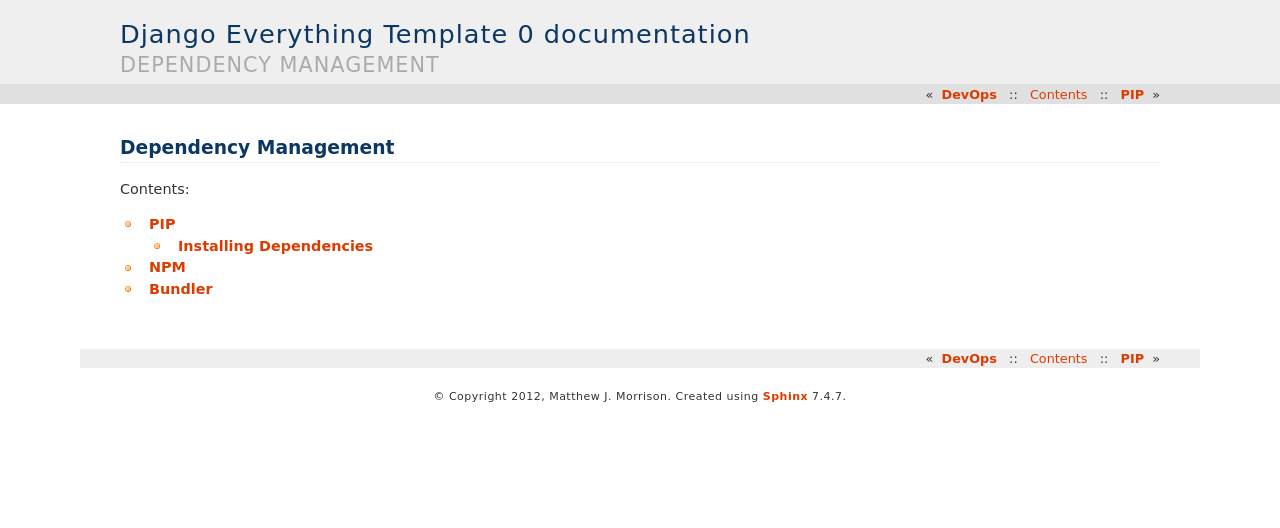
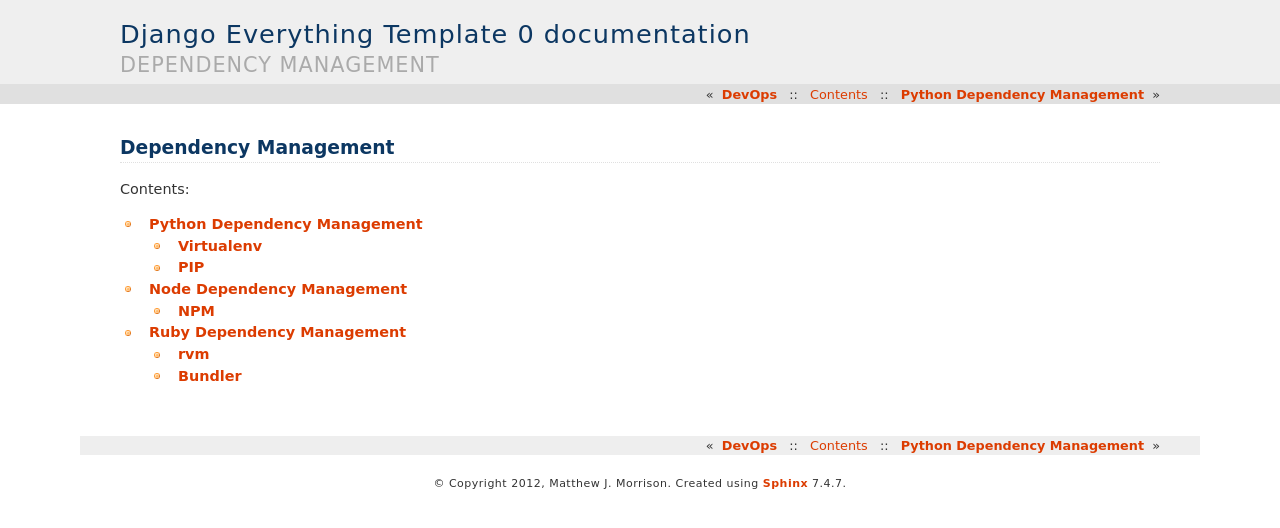
Before and after one commit to mattjmorrison/django-everything-template, a Sphinx documentation site: the page built from docs/source/dependency_management/dependency_management.rst, in a window 1280 px wide. Shown: the top 528 px of the page. Built offline with Sphinx 7.4.7, drawn with Linux system fonts in a browser that asks for light colours.

Commit message:
added more docs

```diff
--- a/docs/source/dependency_management/dependency_management.rst
+++ b/docs/source/dependency_management/dependency_management.rst
@@ -7,6 +7,6 @@ Contents:
 .. toctree::
    :maxdepth: 2
 
-   pip.rst
-   npm.rst
-   bundler.rst
+   python.rst
+   node.rst
+   ruby.rst
--- /dev/null
+++ b/docs/source/dependency_management/python.rst
@@ -0,0 +1,11 @@
+****************************
+Python Dependency Management
+****************************
+
+Contents:
+
+.. toctree::
+   :maxdepth: 2
+
+   virtualenv.rst
+   pip.rst
--- /dev/null
+++ b/docs/source/dependency_management/ruby.rst
@@ -0,0 +1,11 @@
+**************************
+Ruby Dependency Management
+**************************
+
+Contents:
+
+.. toctree::
+   :maxdepth: 2
+
+   rvm.rst
+   bundler.rst
--- /dev/null
+++ b/docs/source/dependency_management/rvm.rst
@@ -0,0 +1,3 @@
+***
+rvm
+***
--- /dev/null
+++ b/docs/source/dependency_management/virtualenv.rst
@@ -0,0 +1,3 @@
+**********
+Virtualenv
+**********
```
Also changed, not shown: docs/source/dependency_management/node.rst (added, +10 -0 lines).
